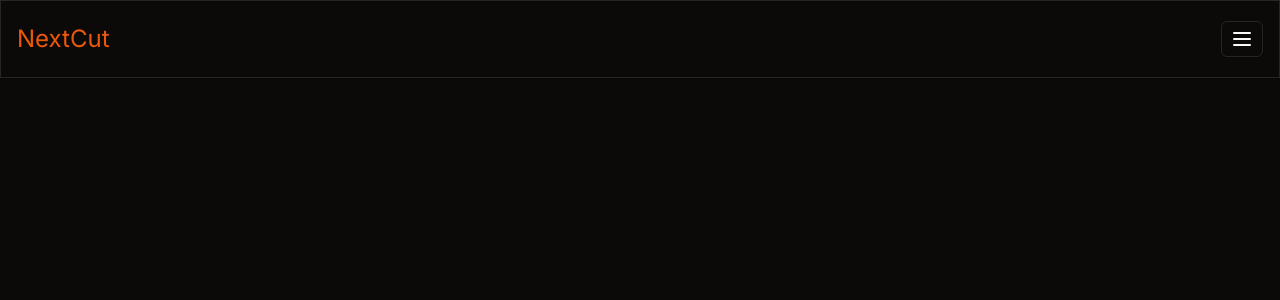
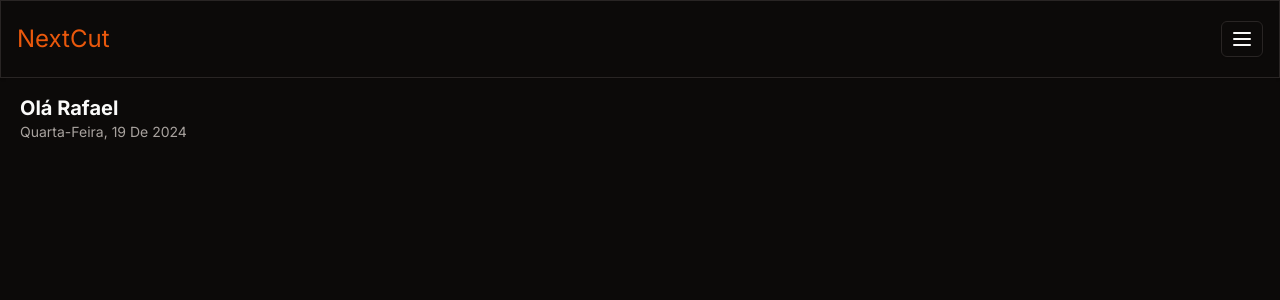
Before and after one commit to RafaGms/BarberShop, a Next.js app: page / in a window 1280 px wide. Shown: the top 300 px of the page. Built offline with nearby package versions, Linux system fonts and the light colour scheme.

Commit message:
feat: add welcome message

```diff
--- a/src/app/(home)/page.tsx
+++ b/src/app/(home)/page.tsx
@@ -1,9 +1,17 @@
 import Header from "../_components/header";
-
+import { format } from 'date-fns'
+import { ptBR } from 'date-fns/locale'
 export default function Home() {
   return (
     <div>
       <Header />
+
+      <div className="mt-4 px-5">
+        <h2 className="text-xl font-bold">Olá Rafael</h2>
+        <p className="capitalize text-muted-foreground text-sm">{format(new Date(), "EEEE',' d 'de' yyyy", {
+          locale: ptBR
+        })}</p>
+      </div>
     </div>
   );
 }
```
